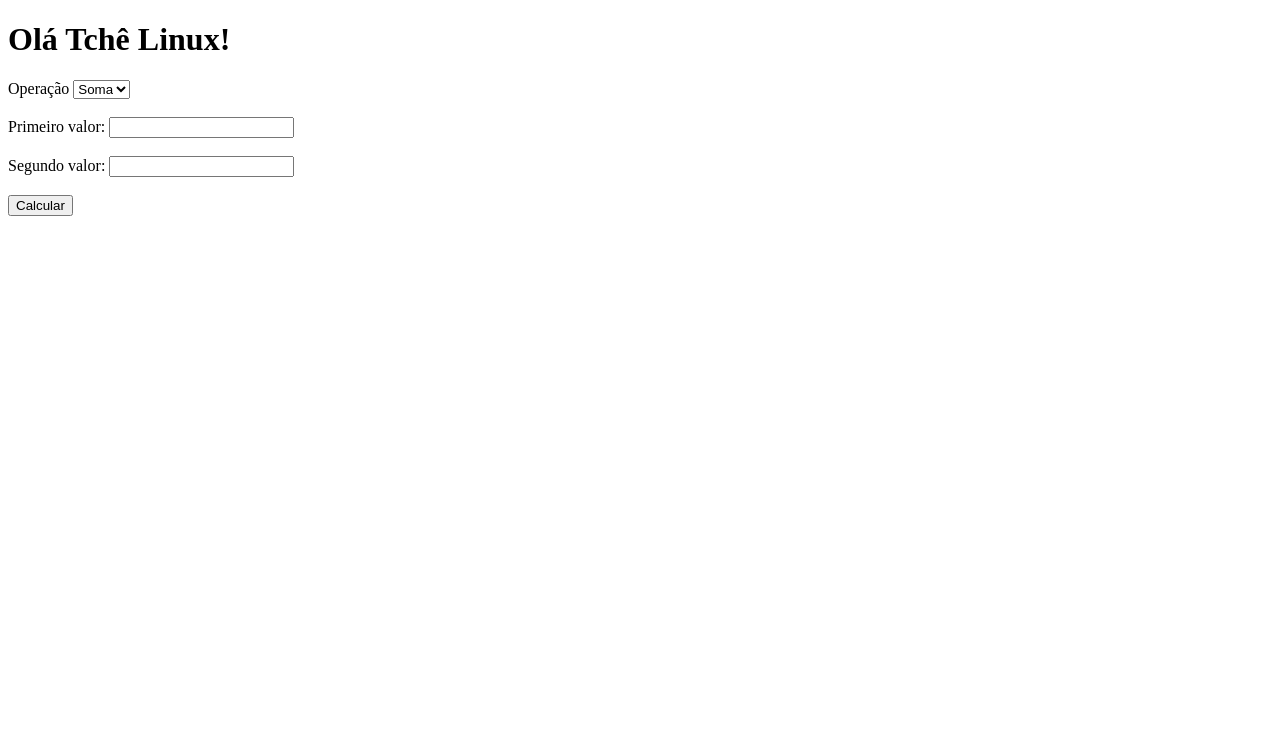
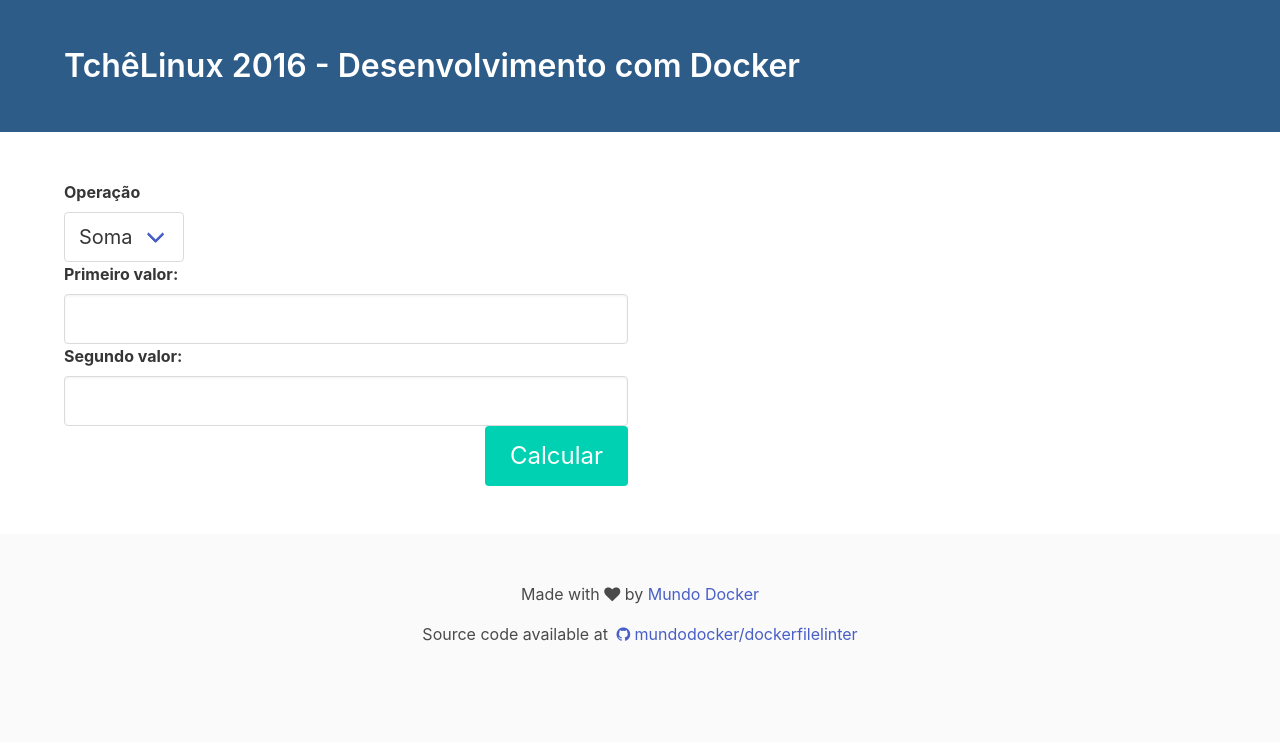
Before and after one commit to mundodocker/tchelinux2016, a website: page public/index.html in a window 1280 px wide. Drawn offline with nearby package versions, Linux system fonts and the light colour scheme; files that its build step writes are made by us from their sources.

Commit message:
added style and changed actions to ajax

```diff
--- a/index.js
+++ b/index.js
@@ -4,7 +4,9 @@ const sum = require('./src/sum')
 const app = express()
 const port = process.env.PORT || 3000
 
-app.get('/', express.static(__dirname + '/public'))
+app.use('/static', express.static('public'))
+
+app.get('/', (req, res) => res.sendFile(__dirname + '/public/index.html'))
 
 app.get('/math', (req, res) => {
   const radix = 10
--- a/public/index.html
+++ b/public/index.html
@@ -2,33 +2,76 @@
 <html>
   <head>
     <meta charset="utf-8">
-    <title>Tchê Linux 2016</title>
+    <meta http-equiv="X-UA-Compatible" content="IE=edge">
+    <meta name="viewport" content="width=device-width, initial-scale=1">
+    <link rel="stylesheet" href="https://cdnjs.cloudflare.com/ajax/libs/bulma/0.2.3/css/bulma.min.css">
+    <link rel="stylesheet" href="https://maxcdn.bootstrapcdn.com/font-awesome/4.6.3/css/font-awesome.min.css">
+    <link rel="stylesheet" href="/static/styles.css">
+    <title>TchêLinux  2016 - Mundo Docker</title>
   </head>
   <body>
-    <h1>Olá Tchê Linux!</h1>
-    <div>
-      <form method="get" action="/math">
-        <div>
-          <label for="operation">Operação</label>
-          <select id="operation" name="operation">
-            <option value="sum">Soma</option>
-          </select>
+    <div class="hero mundodocker-hero">
+      <div class="hero-body">
+        <div class="container">
+          <div class="columns">
+            <div class="column">
+              <h1 class="title">TchêLinux 2016 - Desenvolvimento com Docker</h1>
+            </div>
+          </div>
         </div>
-        <br />
-        <div>
-          <label for="first">Primeiro valor: </label>
-          <input id="first" name="first" type="number" required />
+      </div>
+    </div>
+    <section class="section">
+      <div class="container">
+          <form id="math-form" method="get">
+            <div class="columns is-mobile">
+              <div class="column is-half-desktop is-mobile">
+                  <label class="label" for="operation">Operação</label>
+                  <p class="control">
+                    <span class="select is-medium">
+                      <select id="operation" name="operation">
+                        <option value="sum">Soma</option>
+                      </select>
+                    </span>
+                  </p>
+                  <label class="label" for="first">Primeiro valor: </label>
+                  <p class="control">
+                    <input id="first" class="input is-medium" name="first" type="number" required />
+                  </p>
+                  <label class="label" for="second">Segundo valor: </label>
+                  <p class="control">
+                    <input id="second" class="input is-medium" name="second" type="number" required />
+                  </p>
+                  <p class="control">
+                    <a id="submit-button" class="button is-large is-primary is-pulled-right">Calcular</a>
+                  </p>
+                </div>
+              </div>
+          </form>
+      </div>
+      <section id="message" class="hero is-hidden-mobile is-hidden-tablet">
+        <div class="hero-body">
+          <div class="container">
+            <h1 class="title">Resultado da operação</h1>
+            <h2 class="subtitle"><b></b></h2>
+          </div>
         </div>
-        <br />
-        <div>
-          <label for="second">Segundo valor: </label>
-          <input id="second" name="second" type="number" required />
+      </section>
+    </section>
+    <footer class="footer">
+      <div class="container">
+        <div class="content has-text-centered">
+           <p>
+             Made with <span class="fa fa-heart"></span> by <a href="http://www.mundodocker.com.br/" target="_blank">Mundo Docker</a>
+           </p>
+           <p>
+             Source code available at <a href="https://github.com/mundodocker/dockerfilelinter" target="_blank">
+               <span class="footer-code-link"><span class="fa fa-github"></span> mundodocker/dockerfilelinter</span>
+             </a>
+           </p>
         </div>
-        <br />
-        <div>
-          <input type="submit" value="Calcular" />
-        </div>
-      </form>
-    </div>
+      </div>
+    </footer>
+    <script src="/static/script.js" charset="utf-8"></script>
   </body>
 </html>
--- /dev/null
+++ b/public/styles.css
@@ -0,0 +1,11 @@
+.mundodocker-hero {
+  background-color: #2d5c88;
+}
+
+.mundodocker-hero h1 {
+  color: #fff;
+}
+
+.footer-code-link {
+  margin-left: 4px;
+}
```
Also changed, not shown: public/script.js (added, +65 -0 lines).
